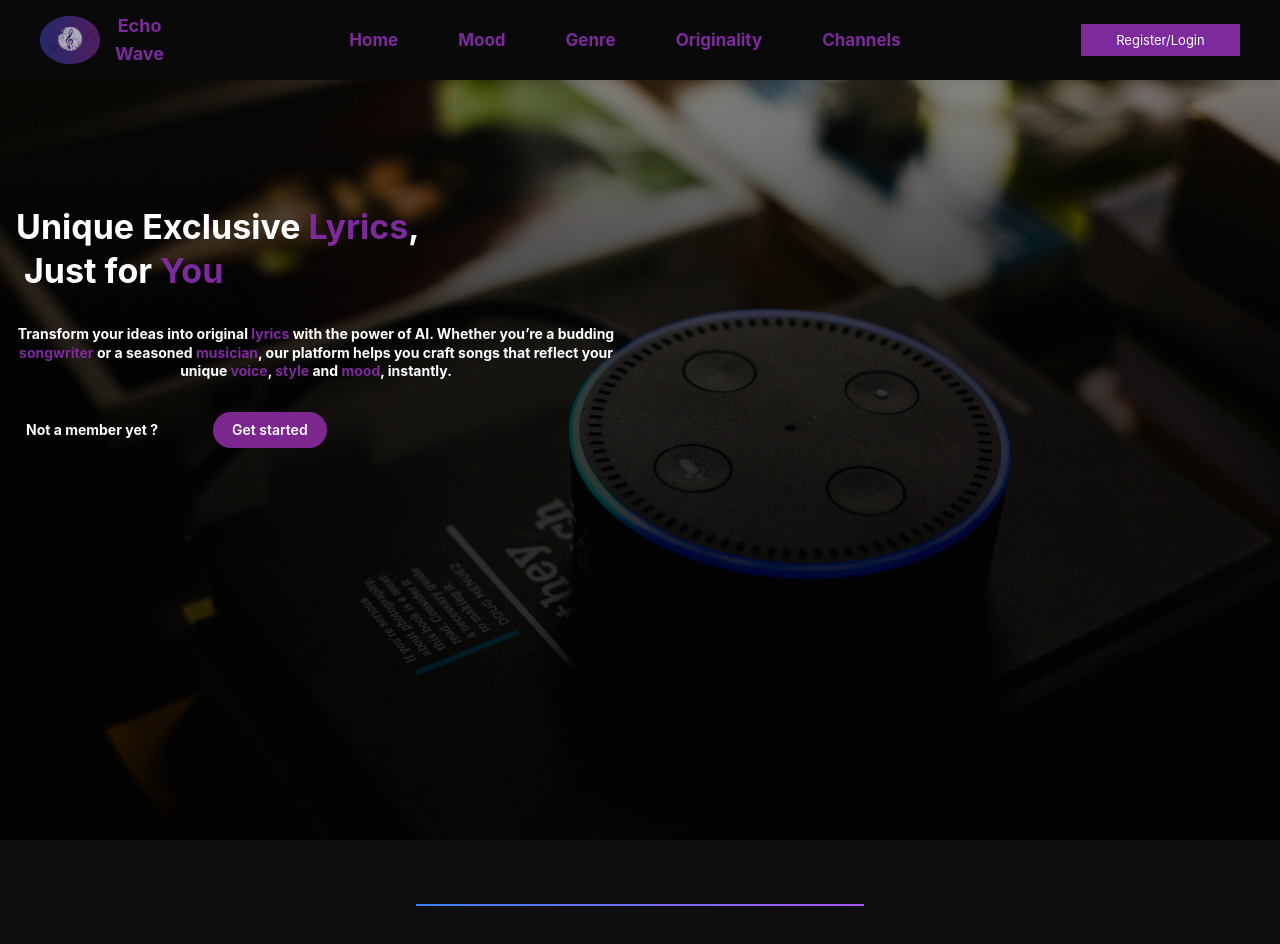
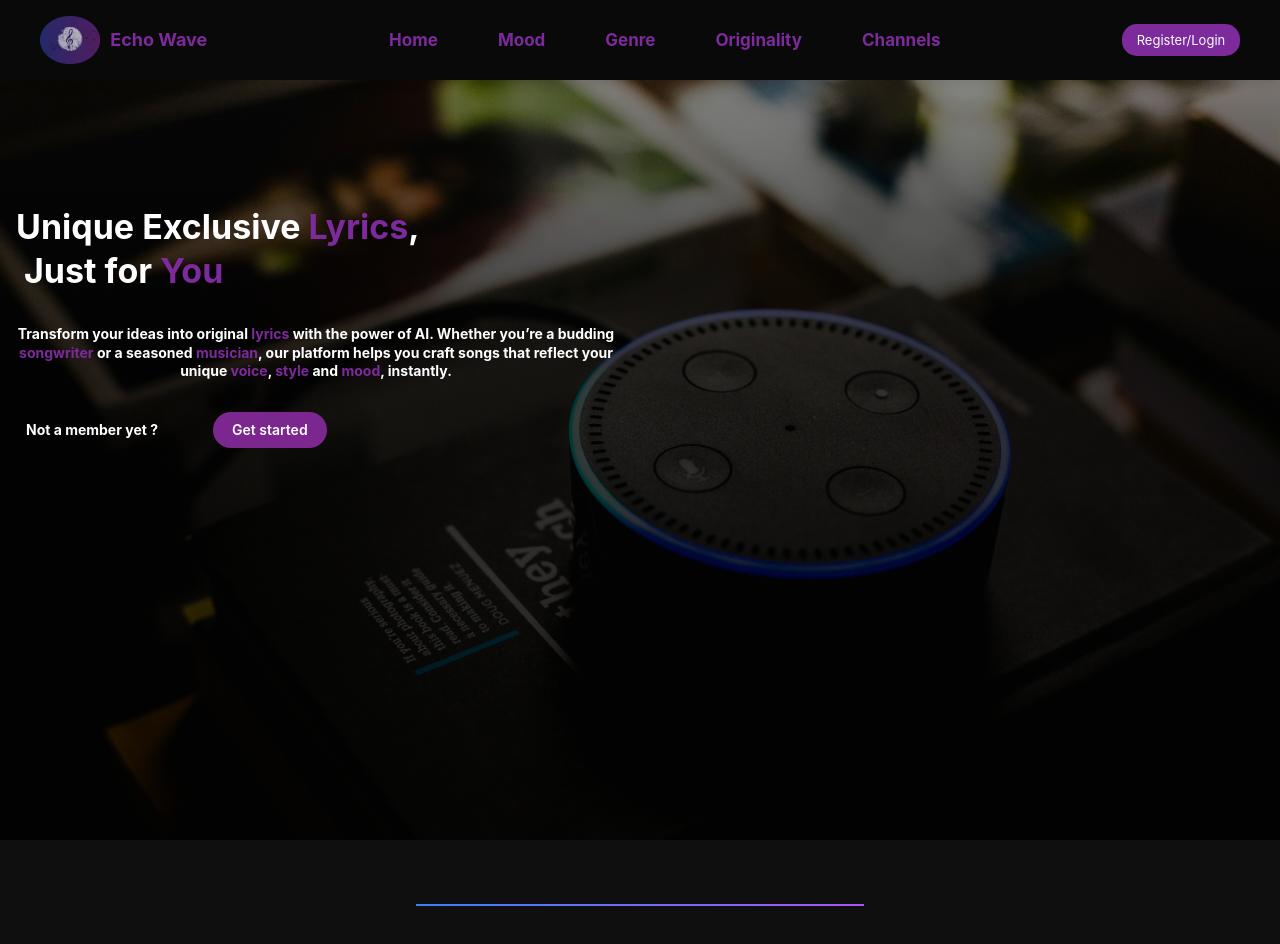
Before and after one commit to OmarMallouk/EchoWave-app, a React (Vite) app: page / in a window 1280 px wide. Shown: the top 944 px of the page. Built offline with nearby package versions, Linux system fonts and the light colour scheme.

Commit message:
added some css to the navbar

```diff
--- a/src/components/Navbar/Navbar.module.css
+++ b/src/components/Navbar/Navbar.module.css
@@ -34,7 +34,7 @@
 }
 
 .navText {
-    width: 100px;
+    width: 150px;
     font-size: 18px;
     font-weight: bold;
     color: #7D2A9D;
@@ -84,11 +84,12 @@
 .authButton {
     background-color: #7D2A9D;
     color: white;
-    padding: 6px 15px;
+    padding: 6px 8px;
     border: none;
+    border-radius: 15px;
     cursor: pointer;
     font-size: 13px;
-    width: 200px;
+    width: 150px;
     transition: background-color 0.3s ease;
 }
 
```
